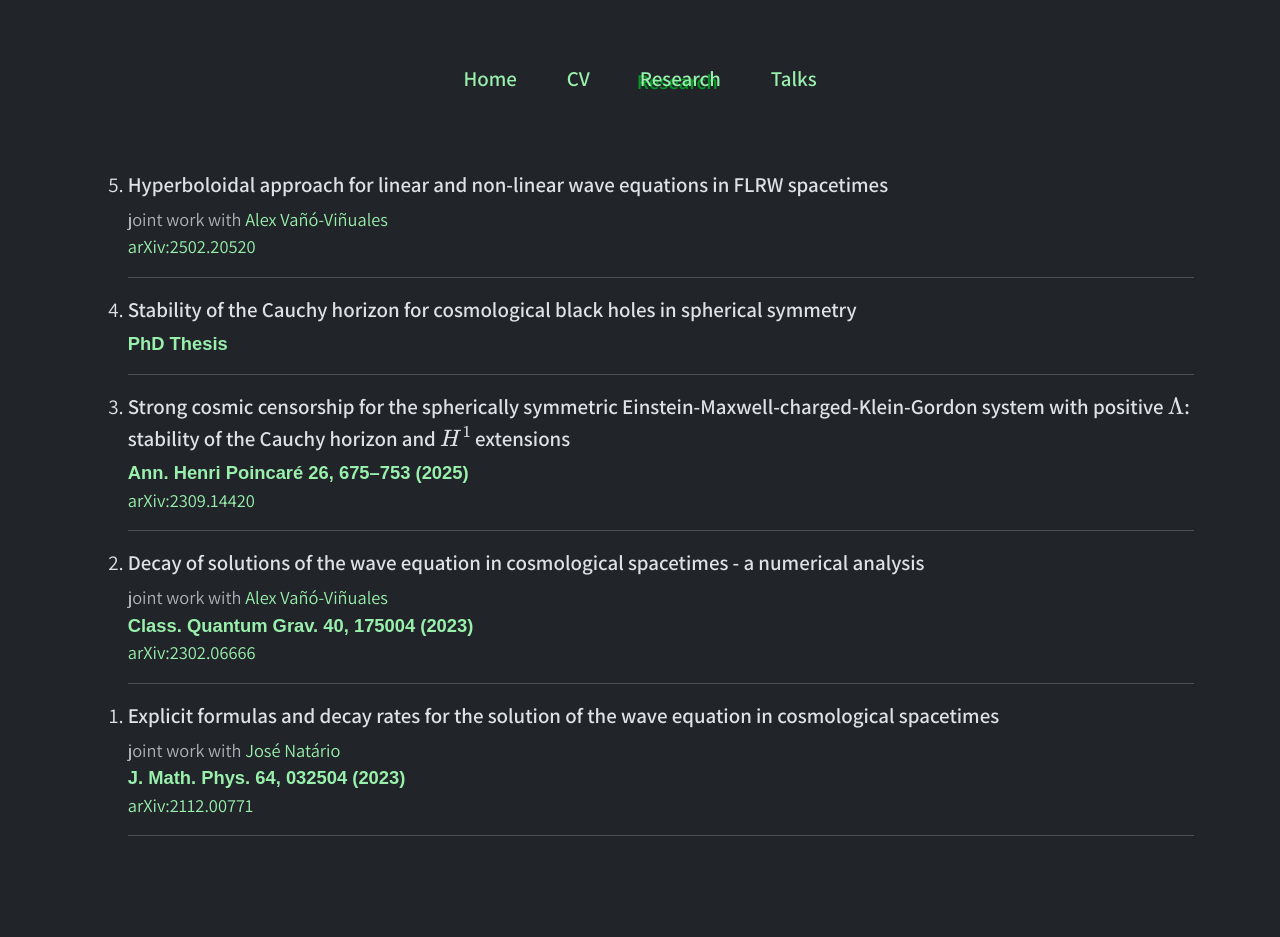
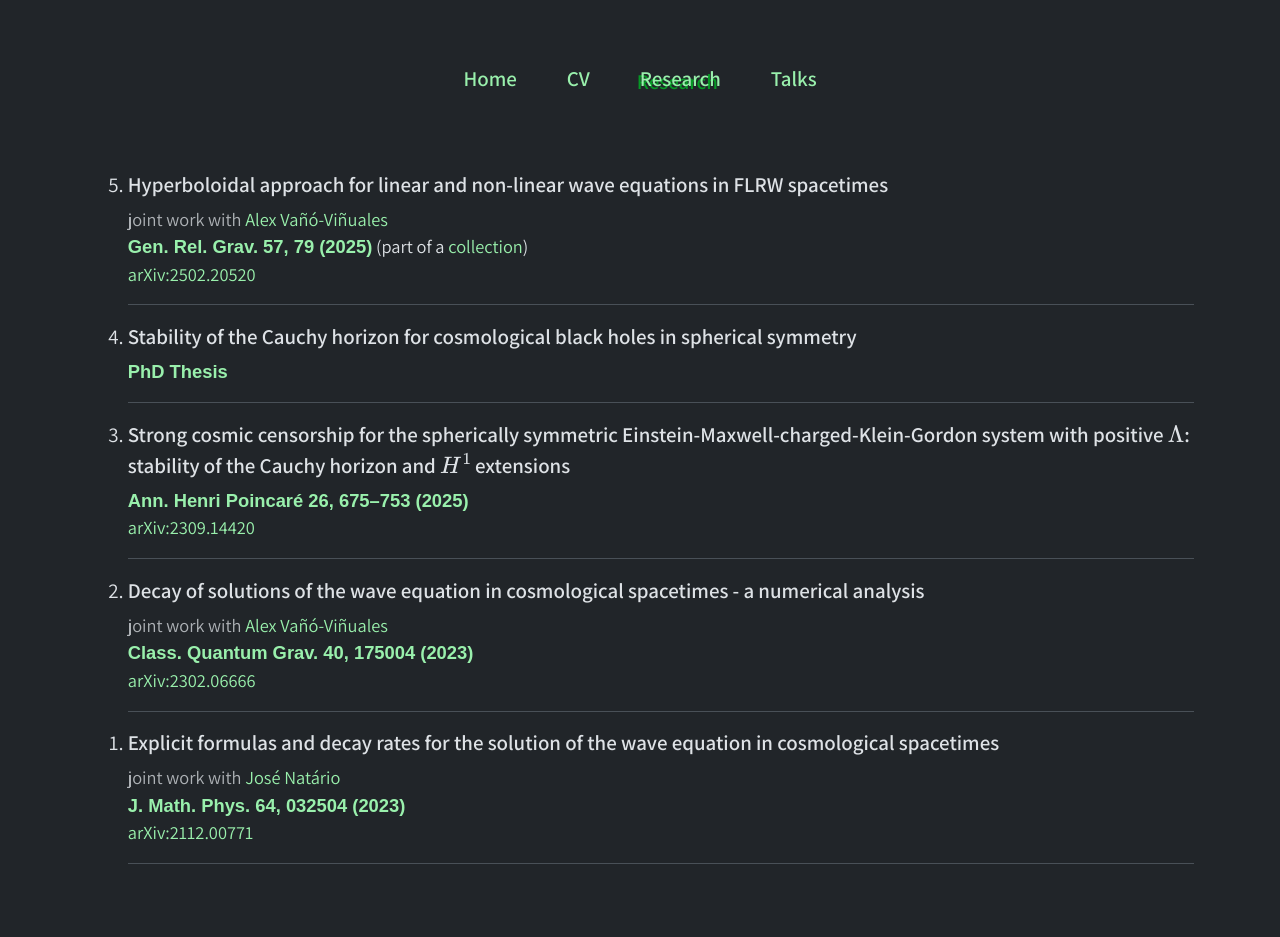
Before and after one commit to flavio-rossetti/flavio-rossetti.github.io, a Jekyll site: the page built from research.html, in a window 1280 px wide. Built offline with Jekyll 4.4.1, drawn with Linux system fonts in a browser that asks for light colours; nearby versions of some CDN libraries; some web fonts are replaced; formulas are drawn with MathJax 3; before the commit the page ends 910 px from its top, so only the background shows below that.

Commit message:
research page update

```diff
--- a/index.html
+++ b/index.html
@@ -48,7 +48,8 @@ description: Flavio Rossetti is a postdoctoral research fellow at GSSI, in L'Aqu
 </dl>
 
 <div class="row" style="margin-top:2em">
-  <div style="text-align:right; font-size: 0.5rem;">Last update: March 2025</div>
+  <div style="text-align:right; font-size: 0.5rem;">Last update: {{ site.time | date: "%B %Y" }}
+  </div>
 </div>
 
 </main>
--- a/research.html
+++ b/research.html
@@ -18,6 +18,7 @@ description: Flavio Rossetti is a postdoctoral research fellow at GSSI, in L'Aqu
     <li class="border-bottom li-padding">
       <div class="fontweight600">Hyperboloidal approach for linear and non-linear wave equations in FLRW spacetimes</div>
       <div  class="small"><span class="text-muted">joint work with</span> <a target="_blank" href="https://centra.tecnico.ulisboa.pt/team/?id=5432"><span>Alex</span> <span>Vañó-Viñuales</span></a></div>
+      <div  class="small"><a target="_blank" class="main_color text-decoration-none rounded" href="https://doi.org/10.1007/s10714-025-03409-x"><b><span>Gen. Rel. Grav. 57, 79 (2025)</span></b></a> (part of a <a target="_blank" href="https://link.springer.com/collections/jjghbiafhc">collection</a>)</div>
       <div  class="small">
         <a target="_blank" class="main_color text-decoration-none rounded" href="https://arxiv.org/abs/2502.20520">
         <span>arXiv:2502.20520</span>
```
